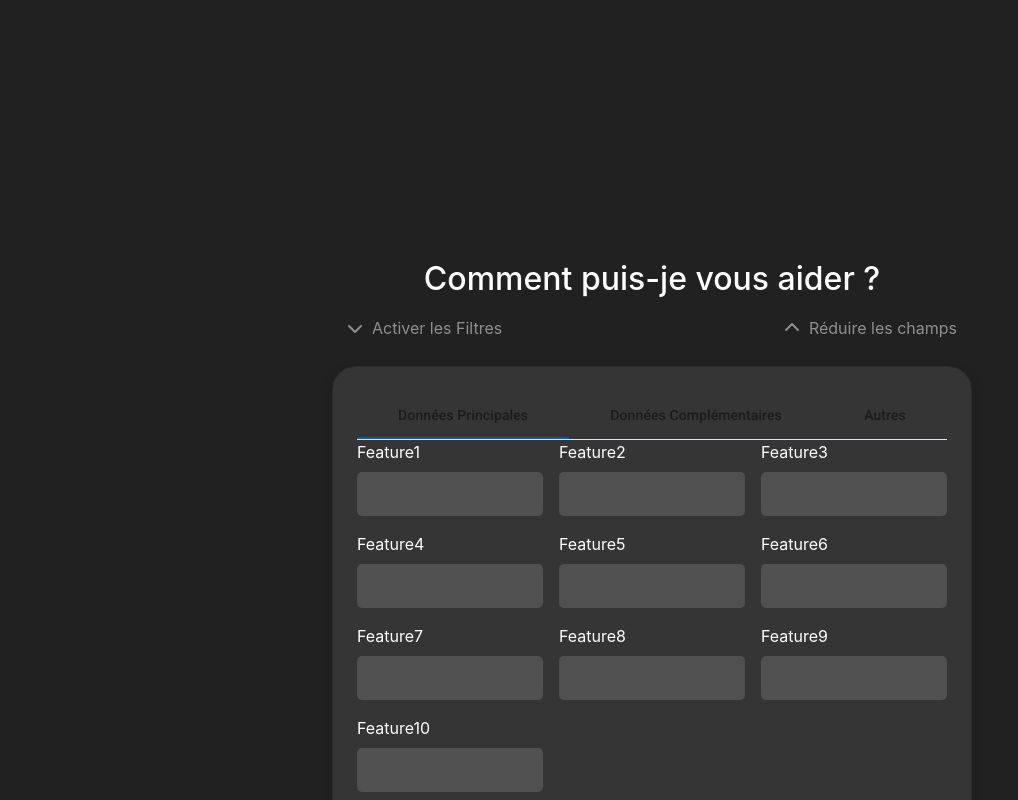
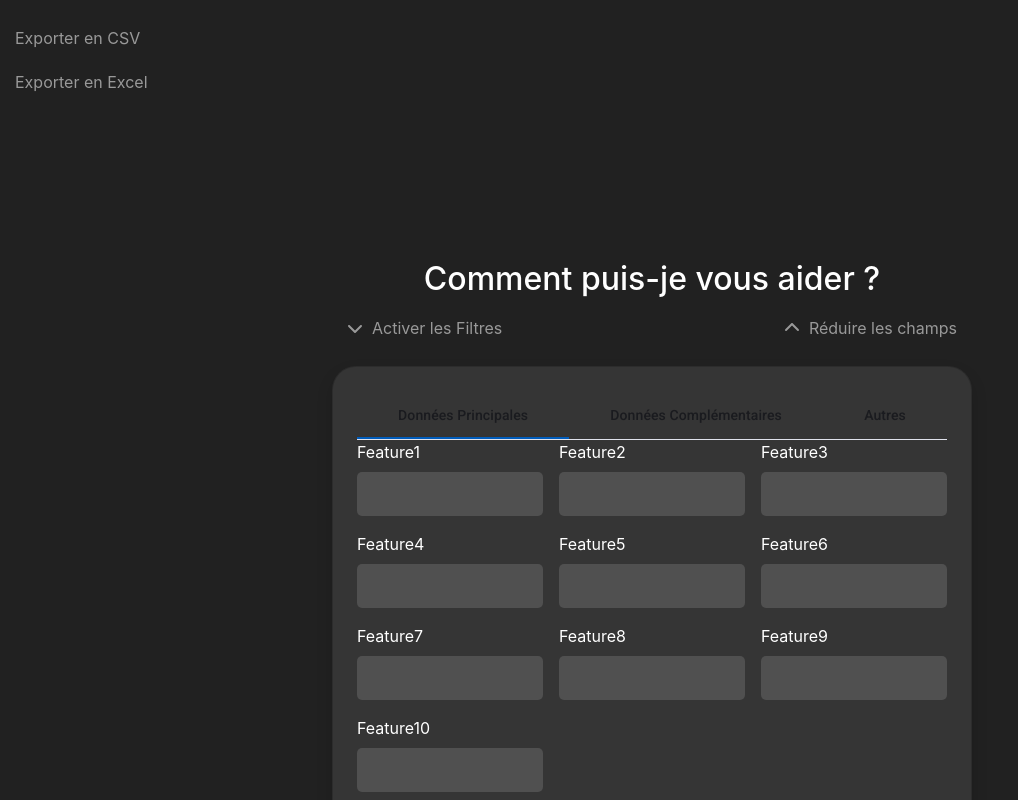
Before and after one commit to Infographe/pmc-frontend, an Angular app: page / in a window 1280 px wide. Shown: the top 800 px of the page, without its empty margins (0-1018 px from the left). Built offline with nearby package versions, Linux system fonts and the light colour scheme.

Commit message:
chatPMC css rectif env

```diff
--- a/src/app/components/prediction-form/prediction-form.component.css
+++ b/src/app/components/prediction-form/prediction-form.component.css
@@ -52,9 +52,10 @@ input:focus {
 /* 🌟 Boutons */
 button {
   width: auto;
+  /* display: block; */
   padding: 10px 15px;
   border-radius: 5px;
-  color: rgb(143, 143, 143);
+  color: rgb(153, 153, 153);
   border: none;
   font-size: 16px;
   cursor: pointer;
@@ -70,15 +71,20 @@ button:hover {
 }
 
 button.btn.mt-3 {
-  border: solid 1px rgb(143, 143, 143);
+  border: solid 1px rgb(153, 153, 153);
   border-radius: 25px;
   margin: 0 45px;
 }
 
 span.mdc-tab__text-label, .mat-mdc-select-trigger  {
-  color: rgb(143, 143, 143) ;
+  color: rgb(153, 153, 153) ;
 }
 
+.exports {
+  position: absolute;
+  top: 0;
+  left: 0;
+}
 
 .btn-primary, span, .form-control {
   border: none;
@@ -92,13 +98,14 @@ span.mdc-tab__text-label, .mat-mdc-select-trigger  {
 }
 
 .btn-success {
-  background-color: #28a745;
-  color: white;
+  background-color: transparent;
+  display: block;
+  color: rgb(153, 153, 153);
 }
 
 .btn-info {
-  background-color: #3a4142;
-  color: white;
+  background-color: transparent;
+  color: rgb(153, 153, 153);
 }
 
 /* Désactiver bouton */
--- a/src/app/components/prediction-form/prediction-form.component.html
+++ b/src/app/components/prediction-form/prediction-form.component.html
@@ -117,9 +117,9 @@
     </div>
 
     <!-- Boutons d'export -->
-    <div class="text-center mt-3">
-      <button class="btn btn-success" (click)="exporterCSV()">📥 Exporter en CSV</button>
-      <button class="btn btn-info" (click)="exporterExcel()">📊 Exporter en Excel</button>
+    <div class="text-center mt-3 exports">
+      <button class="btn btn-success" (click)="exporterCSV()">Exporter en CSV</button>
+      <button class="btn btn-info" (click)="exporterExcel()">Exporter en Excel</button>
     </div>
   </div>
 </div>
--- a/src/app/services/prediction.service.ts
+++ b/src/app/services/prediction.service.ts
@@ -13,8 +13,8 @@ export interface PredictionData {
 
 @Injectable({ providedIn: 'root' })
 export class PredictionService {
-  private apiUrl = `${environment.apiUrl}`;
-  // private apiUrl = `http://localhost:8000`;
+  // private apiUrl = `${environment.apiUrl}`;
+  private apiUrl = `http://localhost:8000`;
 
   constructor(private http: HttpClient) {}
 
--- a/src/environments/environment.prod.ts
+++ b/src/environments/environment.prod.ts
@@ -1,5 +1,5 @@
 export const environment = {
   production: true,
-  // apiUrl: 'https://pmc-backend-q5dn.onrender.com'
-  apiUrl: 'http://localhost:8000'
+  apiUrl: 'https://pmc-backend-q5dn.onrender.com'
+  // apiUrl: 'http://localhost:8000'
 };
```
